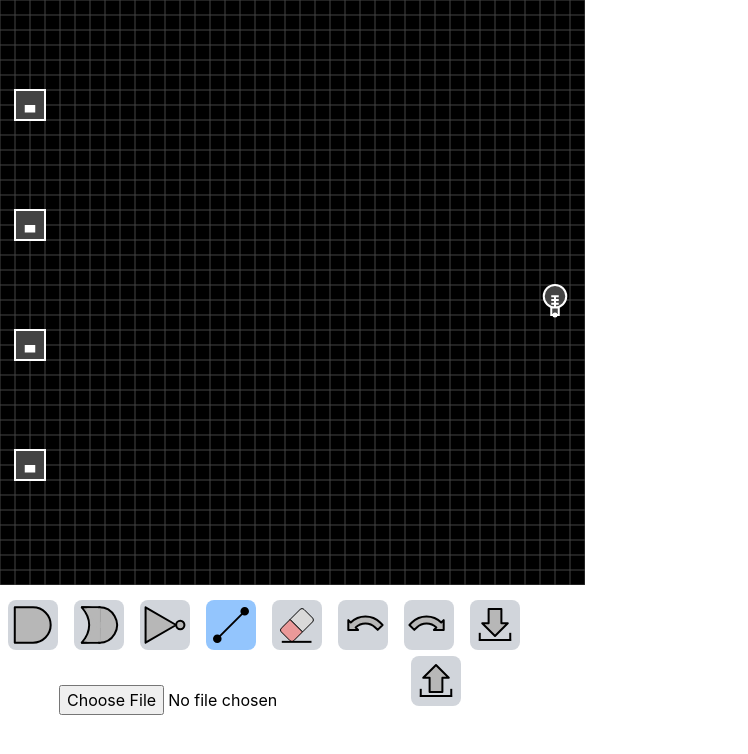
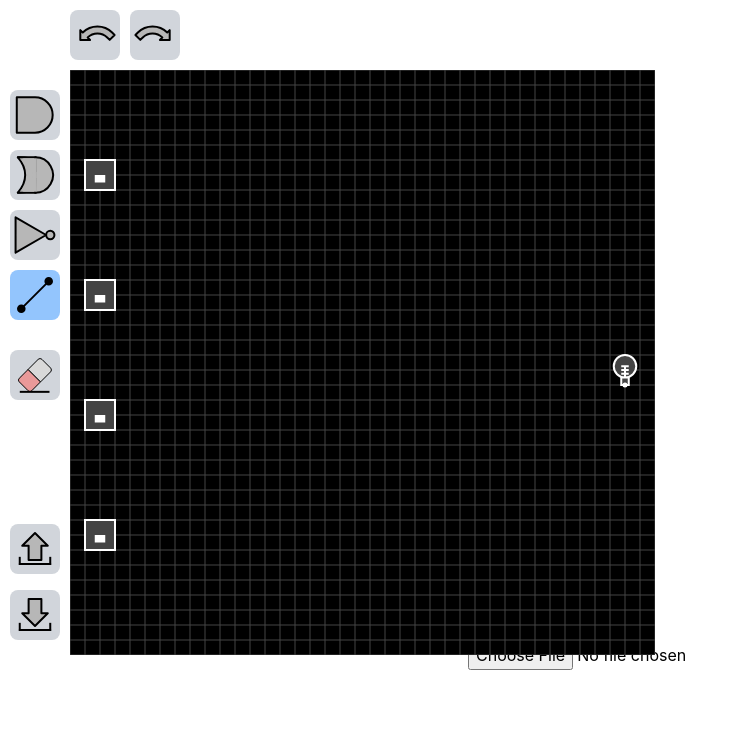
Before and after one commit to timshicha/toolbox, a React (Create React App) app in the folder fe/: page / in a window 1280 px wide. Shown: the top 754 px of the page, without its empty margins (0-748 px from the left). Built offline with nearby package versions, Linux system fonts and the light colour scheme.

Commit message:
tool buttons are now on left and top of map

```diff
--- a/fe/src/LogicCircuit.jsx
+++ b/fe/src/LogicCircuit.jsx
@@ -452,26 +452,32 @@ function LogicCircuit() {
 
     return (
         <>
-            <div className={"relative h-[" + TOTAL_SIZE + "px]"}>
-                <canvas ref={gridCanvasRef} className="absolute bg-black" width={(CANVAS_SIZE - 1) * CELL_SIZE} height={(CANVAS_SIZE - 1) * CELL_SIZE}></canvas>
-                <canvas ref={mainCanvasRef} className="absolute" width={(CANVAS_SIZE - 1) * CELL_SIZE} height={(CANVAS_SIZE - 1) * CELL_SIZE}></canvas>
-                <canvas ref={hintCanvasRef} className="absolute" width={(CANVAS_SIZE - 1) * CELL_SIZE} height={(CANVAS_SIZE - 1) * CELL_SIZE}
-                    onMouseLeave={clearHintCanvas} onMouseMove={handleCanvasMove} onMouseDown={handleCanvasClick}></canvas>
+            <div className="block p-[10px] pl-[70px] flex">
+                <LogicGateButton className="mr-[10px]" image={undoImg} onClick={undo}>Undo</LogicGateButton>
+                <LogicGateButton image={redoImg} onClick={redo}>Redo</LogicGateButton>
             </div>
-            <div className="absolute mt-[600px]">
-                <LogicGateButton image={andImg} onClick={() => selectTool('AND')} ref={andBtnRef}></LogicGateButton>
-                <LogicGateButton image={orImg} onClick={() => selectTool('OR')} ref={orBtnRef}></LogicGateButton>
-                <LogicGateButton image={notImg} onClick={() => selectTool('NOT')} ref={notBtnRef}></LogicGateButton>
-                <LogicGateButton image={wireImg} onClick={() => selectTool('wire')} ref={wireBtnRef}></LogicGateButton>
-                <LogicGateButton image={eraserImg} onClick={() => selectTool('eraser')} ref={eraserBtnRef}></LogicGateButton>
-                <LogicGateButton image={undoImg} onClick={undo}>Undo</LogicGateButton>
-                <LogicGateButton image={redoImg} onClick={redo}>Redo</LogicGateButton>
-                <LogicGateButton image={downloadImg} onClick={toJson}></LogicGateButton>
+            <div className="flex">
+                <div className={"relative h-[570px] p-[10px]"}>
+                    <LogicGateButton className='block mt-[10px]' image={andImg} onClick={() => selectTool('AND')} ref={andBtnRef}></LogicGateButton>
+                    <LogicGateButton className='block mt-[10px]' image={orImg} onClick={() => selectTool('OR')} ref={orBtnRef}></LogicGateButton>
+                    <LogicGateButton className='block mt-[10px]' image={notImg} onClick={() => selectTool('NOT')} ref={notBtnRef}></LogicGateButton>
+                    <LogicGateButton className='block mt-[10px]' image={wireImg} onClick={() => selectTool('wire')} ref={wireBtnRef}></LogicGateButton>
+                    <LogicGateButton className='block mt-[30px]' image={eraserImg} onClick={() => selectTool('eraser')} ref={eraserBtnRef}></LogicGateButton>
+                    <div className="absolute bottom-0">
+                        <LogicGateButton image={uploadImg} onClick={uploadJson}></LogicGateButton>
+                        <LogicGateButton className='block mt-[10px]' image={downloadImg} onClick={toJson}></LogicGateButton>
+                    </div>
+                </div>
                 <div>
-                    <input type="file" ref={fileUploadRef} />
-                    <LogicGateButton image={uploadImg} onClick={uploadJson}></LogicGateButton>
+                    <div className={"relative h-[" + TOTAL_SIZE + "px]"}>
+                        <canvas ref={gridCanvasRef} className="absolute bg-black" width={(CANVAS_SIZE - 1) * CELL_SIZE} height={(CANVAS_SIZE - 1) * CELL_SIZE}></canvas>
+                        <canvas ref={mainCanvasRef} className="absolute" width={(CANVAS_SIZE - 1) * CELL_SIZE} height={(CANVAS_SIZE - 1) * CELL_SIZE}></canvas>
+                        <canvas ref={hintCanvasRef} className="absolute" width={(CANVAS_SIZE - 1) * CELL_SIZE} height={(CANVAS_SIZE - 1) * CELL_SIZE}
+                            onMouseLeave={clearHintCanvas} onMouseMove={handleCanvasMove} onMouseDown={handleCanvasClick}></canvas>
+                    </div>
                 </div>
             </div>
+            <input type="file" ref={fileUploadRef} />
         </>
     );
 }
--- a/fe/src/components/Buttons.jsx
+++ b/fe/src/components/Buttons.jsx
@@ -2,11 +2,12 @@ import React, { useEffect } from 'react';
 
 class LogicGateButton extends React.Component {
 
-    constructor({ image, size = "50px", onClick }) {
+    constructor({ image, size = "50px", onClick, className }) {
         super();
         this.image = image;
         this.size = size;
         this.onClick = onClick;
+        this.className = className
 
         this.defaultColor = 'bg-gray-300';
         this.selectedColor = 'bg-blue-300';
@@ -31,7 +32,7 @@ class LogicGateButton extends React.Component {
     render() {
         return (
             <>
-                <button onClick={this.onClick} className={this.state.buttonColor + " hover:bg-gray-400 rounded-lg mx-2"}>
+                <button onClick={this.onClick} className={this.state.buttonColor + " hover:bg-gray-400 rounded-lg " + this.className}>
                     <img src={this.image} width={this.size} height={this.size} />
                 </button>
             </>
```
